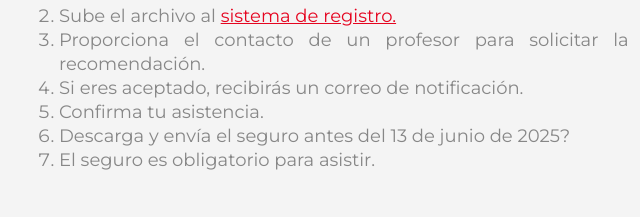
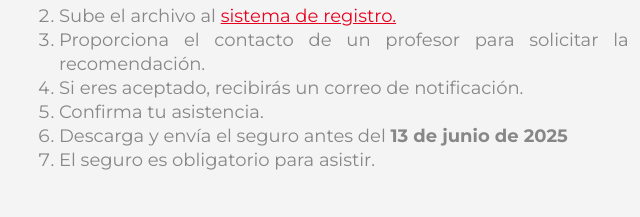
Before and after one commit to miguel-mx/esver25, a plain HTML site: page index.html in a window 1280 px wide. Shown: the part 1707-1924 px from the top of the page, 55-695 px from the left. Drawn offline with nearby package versions, Linux system fonts and the light colour scheme.

Commit message:
Fecha seguro

```diff
--- a/index.html
+++ b/index.html
@@ -134,7 +134,7 @@
                 <li>Proporciona el contacto de un profesor para solicitar la carta de recomendación.</li>
                 <li>Si eres aceptado, recibirás un correo de notificación.</li>
                 <li>Confirma tu asistencia.</li>
-                <li>Descarga y envía el seguro antes del 13 de junio de 2025?</li>
+                <li>Descarga y envía el seguro antes del <strong>13 de junio de 2025</strong></li>
                 <li>El seguro es obligatorio para asistir.</li>
             </ol>
         </div>
```
